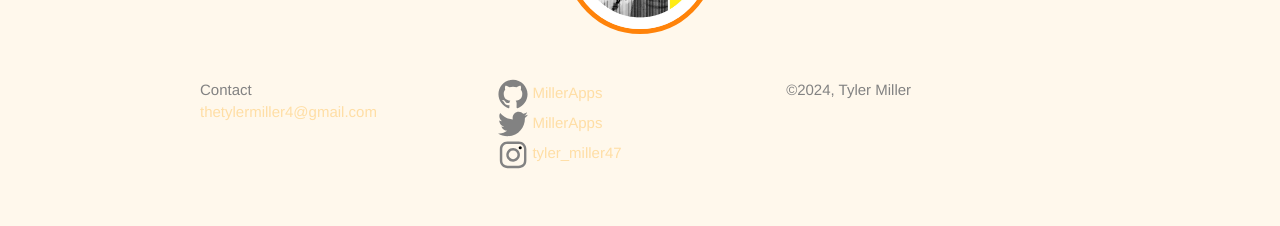
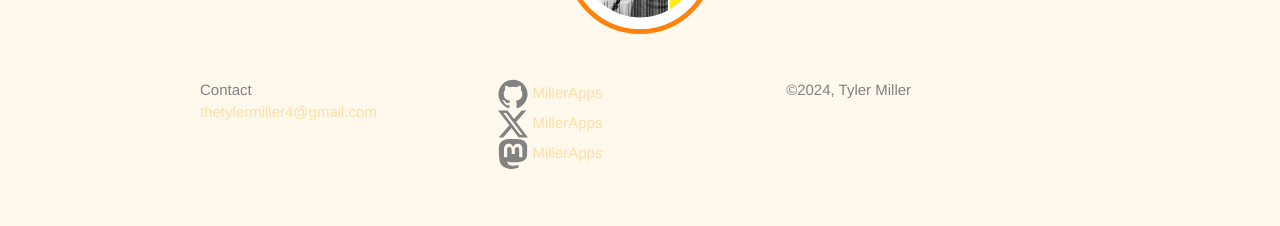
Before and after one commit to MillerApps/MillerApps.github.io, a Jekyll site: the page built from index.html, in a window 1280 px wide. Shown: the part 1283-1509 px from the top of the page. Built offline with Jekyll 4.4.1, drawn with Linux system fonts in a browser that asks for light colours.

```diff
--- a/_config.yml
+++ b/_config.yml
@@ -16,8 +16,8 @@ destination: _gh_pages
 twitter_username: MillerApps
 # The GitHub username associated with the website.
 github_username:  MillerApps
-# The Instagram username associated with the website.
-instagram_username: tyler_miller47
+# The Mastodon username associated with the website.
+mastodon_username: MillerApps
 
 # Build settings
 # The markdown engine to use for rendering content.
--- a/_includes/footer.html
+++ b/_includes/footer.html
@@ -37,27 +37,24 @@
           <li>
             <a href="https://twitter.com/{{ site.twitter_username }}" target="_blank">
               <span class="icon  icon--twitter">
-                <svg viewBox="0 0 16 16">
-                  <path fill="#828282" d="M15.969,3.058c-0.586,0.26-1.217,0.436-1.878,0.515c0.675-0.405,1.194-1.045,1.438-1.809
-                  c-0.632,0.375-1.332,0.647-2.076,0.793c-0.596-0.636-1.446-1.033-2.387-1.033c-1.806,0-3.27,1.464-3.27,3.27 c0,0.256,0.029,0.506,0.085,0.745C5.163,5.404,2.753,4.102,1.14,2.124C0.859,2.607,0.698,3.168,0.698,3.767 c0,1.134,0.577,2.135,1.455,2.722C1.616,6.472,1.112,6.325,0.671,6.08c0,0.014,0,0.027,0,0.041c0,1.584,1.127,2.906,2.623,3.206 C3.02,9.402,2.731,9.442,2.433,9.442c-0.211,0-0.416-0.021-0.615-0.059c0.416,1.299,1.624,2.245,3.055,2.271 c-1.119,0.877-2.529,1.4-4.061,1.4c-0.264,0-0.524-0.015-0.78-0.046c1.447,0.928,3.166,1.469,5.013,1.469 c6.015,0,9.304-4.983,9.304-9.304c0-0.142-0.003-0.283-0.009-0.423C14.976,4.29,15.531,3.714,15.969,3.058z"/>
+                <svg role="img" viewBox="0 0 24 24" xmlns="http://www.w3.org/2000/svg"><title>X</title>
+                  <path d="M18.901 1.153h3.68l-8.04 9.19L24 22.846h-7.406l-5.8-7.584-6.638 7.584H.474l8.6-9.83L0 1.154h7.594l5.243 6.932ZM17.61 20.644h2.039L6.486 3.24H4.298Z"/>
                 </svg>
               </span>
 
               <span class="username">{{ site.twitter_username }}</span>
             </a>
           </li>
-          {% endif %} {% if site.instagram_username %}
+          {% endif %} {% if site.mastodon_username %}
           <li>
-            <a href="https://www.instagram.com/{{ site.instagram_username }}" target="_blank">
+            <a href="https://mastodon.social/@{{ site.mastodon_username }}" target="_blank">
               <span class="icon  icon--instagram">
-                <svg viewBox="0 0 56 56">
-                  <path d="M28.2,16.7c-7,0-12.8,5.7-12.8,12.8s5.7,12.8,12.8,12.8S41,36.5,41,29.5S35.2,16.7,28.2,16.7z M28.2,37.7   c-4.5,0-8.2-3.7-8.2-8.2s3.7-8.2,8.2-8.2s8.2,3.7,8.2,8.2S32.7,37.7,28.2,37.7z"/>
-                  <circle cx="41.5" cy="16.4" r="2.9"/>
-                  <path fill="#828282" d="M49,8.9c-2.6-2.7-6.3-4.1-10.5-4.1H17.9c-8.7,0-14.5,5.8-14.5,14.5v20.5c0,4.3,1.4,8,4.2,10.7c2.7,2.6,6.3,3.9,10.4,3.9   h20.4c4.3,0,7.9-1.4,10.5-3.9c2.7-2.6,4.1-6.3,4.1-10.6V19.3C53,15.1,51.6,11.5,49,8.9z M48.4,39.9c0,3.1-0.9,5.6-2.7,7.3   c-1.8,1.7-4.3,2.6-7.3,2.6H18c-3,0-5.5-0.9-7.3-2.6C8.9,45.4,8,42.9,8,39.8V19.3c0-3,0.9-5.5,2.7-7.3c1.7-1.7,4.3-2.6,7.3-2.6h20.6   c3,0,5.5,0.9,7.3,2.7c1.7,1.8,2.7,4.3,2.7,7.2V39.9z"/>
+                <svg role="img" viewBox="0 0 24 24" xmlns="http://www.w3.org/2000/svg"><title>Mastodon</title>
+                  <path d="M23.268 5.313c-.35-2.578-2.617-4.61-5.304-5.004C17.51.242 15.792 0 11.813 0h-.03c-3.98 0-4.835.242-5.288.309C3.882.692 1.496 2.518.917 5.127.64 6.412.61 7.837.661 9.143c.074 1.874.088 3.745.26 5.611.118 1.24.325 2.47.62 3.68.55 2.237 2.777 4.098 4.96 4.857 2.336.792 4.849.923 7.256.38.265-.061.527-.132.786-.213.585-.184 1.27-.39 1.774-.753a.057.057 0 0 0 .023-.043v-1.809a.052.052 0 0 0-.02-.041.053.053 0 0 0-.046-.01 20.282 20.282 0 0 1-4.709.545c-2.73 0-3.463-1.284-3.674-1.818a5.593 5.593 0 0 1-.319-1.433.053.053 0 0 1 .066-.054c1.517.363 3.072.546 4.632.546.376 0 .75 0 1.125-.01 1.57-.044 3.224-.124 4.768-.422.038-.008.077-.015.11-.024 2.435-.464 4.753-1.92 4.989-5.604.008-.145.03-1.52.03-1.67.002-.512.167-3.63-.024-5.545zm-3.748 9.195h-2.561V8.29c0-1.309-.55-1.976-1.67-1.976-1.23 0-1.846.79-1.846 2.35v3.403h-2.546V8.663c0-1.56-.617-2.35-1.848-2.35-1.112 0-1.668.668-1.67 1.977v6.218H4.822V8.102c0-1.31.337-2.35 1.011-3.12.696-.77 1.608-1.164 2.74-1.164 1.311 0 2.302.5 2.962 1.498l.638 1.06.638-1.06c.66-.999 1.65-1.498 2.96-1.498 1.13 0 2.043.395 2.74 1.164.675.77 1.012 1.81 1.012 3.12z"/>
                 </svg>
               </span>
 
-              <span class="username">{{ site.instagram_username }}</span>
+              <span class="username">{{ site.mastodon_username }}</span>
             </a>
           </li>
           {% endif %}
```
